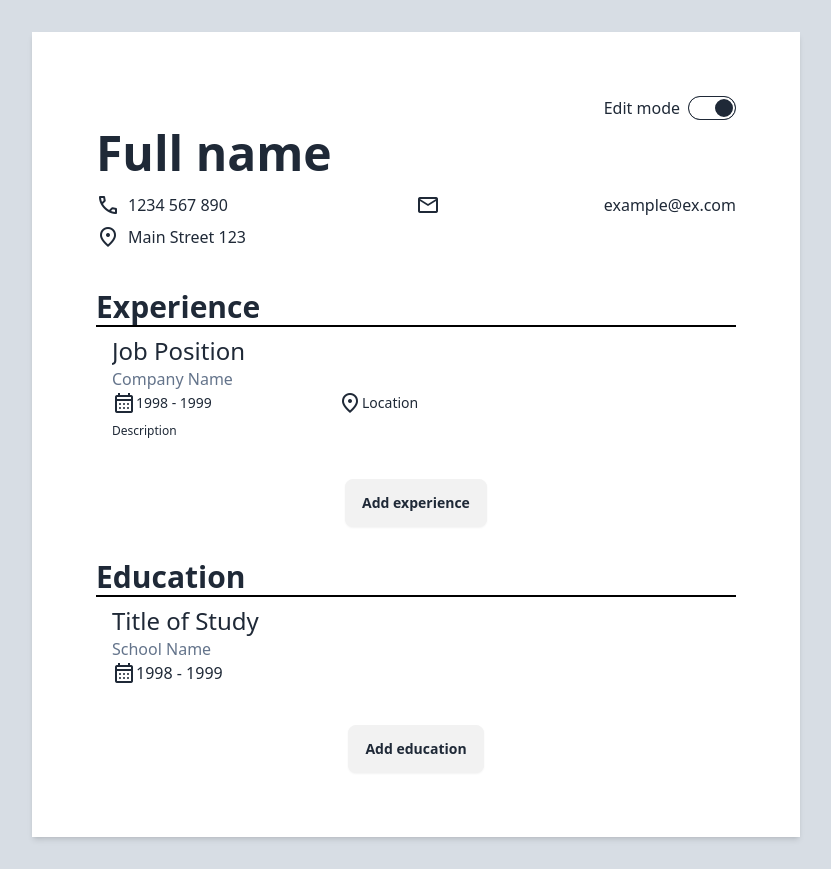
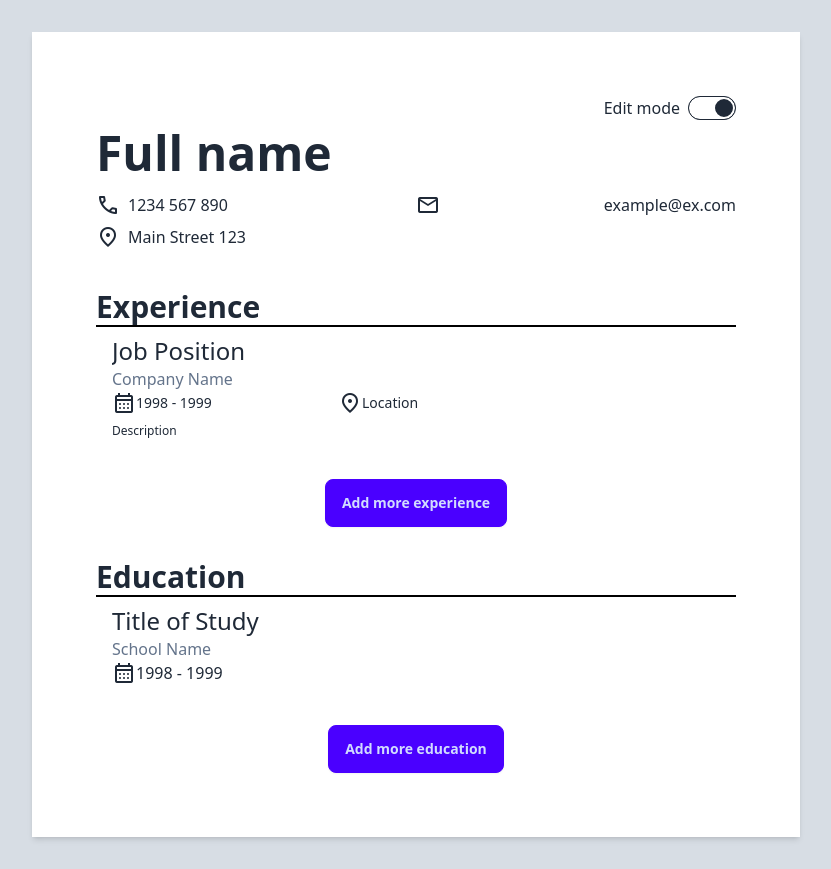
Before and after one commit to youyoumu/cv-application, a React (Vite) app: page / in a window 1280 px wide. Both pictures are taken after a click on the checkbox 936 px from the left and 108 px from the top of the page. Shown: the whole page, without its empty margins (224-1055 px from the left). Built offline with nearby package versions, Linux system fonts and the light colour scheme.

Commit message:
Change add more button style

```diff
--- a/src/Education.jsx
+++ b/src/Education.jsx
@@ -42,8 +42,11 @@ function Education({ editMode }) {
       <div className="pl-4">{renderEducationItems}</div>
       {editMode && (
         <div className="w-full flex justify-center">
-          <button className="btn mt-4" onClick={addNewEducationItem}>
-            Add education
+          <button
+            className="btn mt-4 btn-primary"
+            onClick={addNewEducationItem}
+          >
+            Add more education
           </button>
         </div>
       )}
--- a/src/Experience.jsx
+++ b/src/Experience.jsx
@@ -41,8 +41,11 @@ function Experience({ editMode }) {
       <div className="pl-4">{renderExperienceItems}</div>
       {editMode && (
         <div className="w-full flex justify-center">
-          <button className="btn mt-4" onClick={addNewExperienceItem}>
-            Add experience
+          <button
+            className="btn mt-4 btn-primary"
+            onClick={addNewExperienceItem}
+          >
+            Add more experience
           </button>
         </div>
       )}
--- a/src/output.css
+++ b/src/output.css
@@ -918,6 +918,18 @@ html {
     --glass-border-opacity: 15%;
   }
 
+  .btn-outline.btn-primary:hover {
+    --tw-text-opacity: 1;
+    color: var(--fallback-pc,oklch(var(--pc)/var(--tw-text-opacity)));
+  }
+
+  @supports (color: color-mix(in oklab, black, black)) {
+    .btn-outline.btn-primary:hover {
+      background-color: color-mix(in oklab, var(--fallback-p,oklch(var(--p)/1)) 90%, black);
+      border-color: color-mix(in oklab, var(--fallback-p,oklch(var(--p)/1)) 90%, black);
+    }
+  }
+
   .btn-outline.btn-warning:hover {
     --tw-text-opacity: 1;
     color: var(--fallback-wac,oklch(var(--wac)/var(--tw-text-opacity)));
@@ -1014,12 +1026,21 @@ html {
     border-color: var(--btn-color, var(--fallback-b2));
   }
 
+  .btn-primary {
+    --btn-color: var(--fallback-p);
+  }
+
   .btn-warning {
     --btn-color: var(--fallback-wa);
   }
 }
 
 @supports (color: color-mix(in oklab, black, black)) {
+  .btn-outline.btn-primary.btn-active {
+    background-color: color-mix(in oklab, var(--fallback-p,oklch(var(--p)/1)) 90%, black);
+    border-color: color-mix(in oklab, var(--fallback-p,oklch(var(--p)/1)) 90%, black);
+  }
+
   .btn-outline.btn-warning.btn-active {
     background-color: color-mix(in oklab, var(--fallback-wa,oklch(var(--wa)/1)) 90%, black);
     border-color: color-mix(in oklab, var(--fallback-wa,oklch(var(--wa)/1)) 90%, black);
@@ -1032,7 +1053,17 @@ html {
   outline-offset: 2px;
 }
 
+.btn-primary {
+  --tw-text-opacity: 1;
+  color: var(--fallback-pc,oklch(var(--pc)/var(--tw-text-opacity)));
+  outline-color: var(--fallback-p,oklch(var(--p)/1));
+}
+
 @supports (color: oklch(0% 0 0)) {
+  .btn-primary {
+    --btn-color: var(--p);
+  }
+
   .btn-warning {
     --btn-color: var(--wa);
   }
@@ -1054,6 +1085,16 @@ html {
 .btn.glass.btn-active {
   --glass-opacity: 25%;
   --glass-border-opacity: 15%;
+}
+
+.btn-outline.btn-primary {
+  --tw-text-opacity: 1;
+  color: var(--fallback-p,oklch(var(--p)/var(--tw-text-opacity)));
+}
+
+.btn-outline.btn-primary.btn-active {
+  --tw-text-opacity: 1;
+  color: var(--fallback-pc,oklch(var(--pc)/var(--tw-text-opacity)));
 }
 
 .btn-outline.btn-warning {
```
